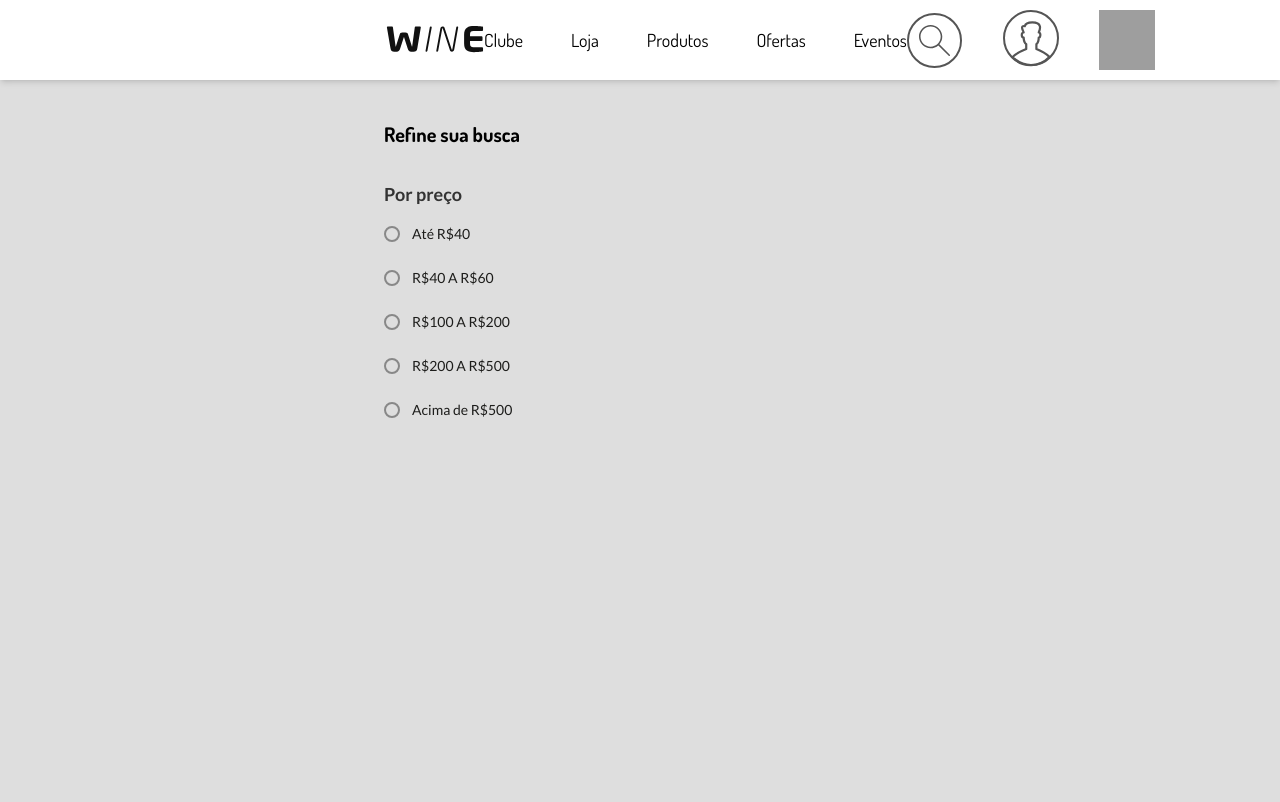
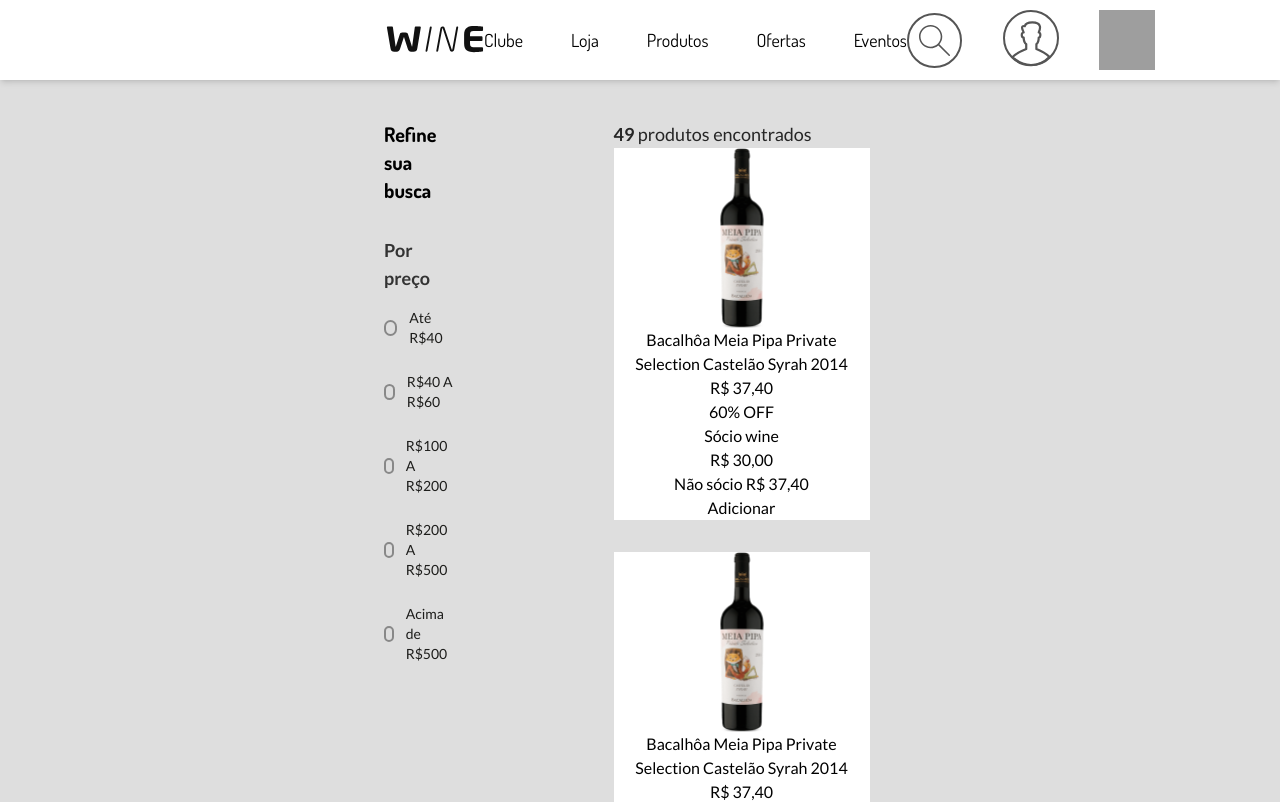
Before and after one commit to fanoromani/store-app, a Next.js app: page / in a window 1280 px wide. Shown: the top 802 px of the page. Built offline with nearby package versions, Linux system fonts and the light colour scheme; grey boxes are pictures that could not be loaded.

Commit message:
Products Componentization

```diff
--- a/src/components/Card.tsx
+++ b/src/components/Card.tsx
@@ -2,11 +2,13 @@
 
 export function Card() {
   return (
-    <div>
+    <div className="flex flex-col text-center items-center bg-white w-64">
       <Image src="/wine.png" width={200} height={180} alt="Wine Bottle" />
-      <div></div>
-      <div></div>
-      <div></div>
+      <p>Bacalhôa Meia Pipa Private Selection Castelão Syrah 2014</p>
+      <p>R$ 37,40</p> <span>60% OFF</span>
+      <p>Sócio wine</p> <span>R$ 30,00</span>
+      <p>Não sócio R$ 37,40</p>
+      <button>Adicionar</button>
     </div>
   );
 }
--- a/src/components/Products.tsx
+++ b/src/components/Products.tsx
@@ -1,3 +1,22 @@
+import { Card } from "./Card";
+
 export function Products() {
-  return <div></div>;
+  return (
+    <div>
+      <span className="text-gray-600 text-lg">
+        <span className="font-bold">49</span> produtos encontrados
+      </span>
+      <div className="flex flex-wrap gap-8">
+        <Card />
+        <Card />
+        <Card />
+        <Card />
+        <Card />
+        <Card />
+        <Card />
+        <Card />
+        <Card />
+      </div>
+    </div>
+  );
 }
--- a/src/pages/index.tsx
+++ b/src/pages/index.tsx
@@ -6,7 +6,7 @@
   return (
     <>
       <Header />
-      <div className="max-w-[1440px] mt-10 px-96">
+      <div className="max-w-[1440px] mt-10 px-96 flex gap-40">
         <Filters />
         <Products />
       </div>
```
